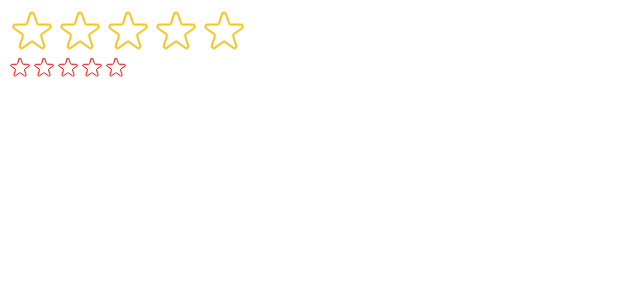
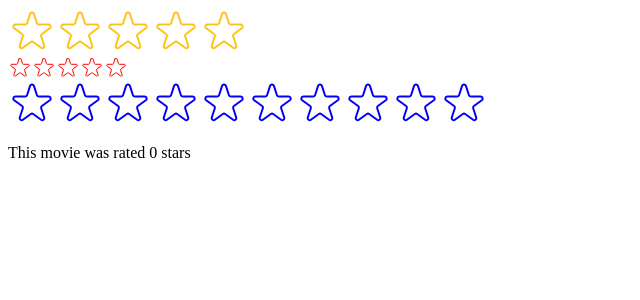
Before and after one commit to techtee19/use-popcorn, a React (Create React App) app: page / in a window 1280 px wide. Shown: the top 300 px of the page, without its empty margins (0-640 px from the left). Built offline with nearby package versions, Linux system fonts and the light colour scheme.

Commit message:
Add PropTypes validation to StarRating component and implement onSetRating callback

```diff
--- a/src/StarRating.js
+++ b/src/StarRating.js
@@ -1,4 +1,5 @@
 import { useState } from "react";
+import PropTypes from "prop-types";
 
 const containerStyle = {
   display: "flex",
@@ -10,18 +11,30 @@
   display: "flex",
 };
 
+StarRating.propTypes = {
+  maxRating: PropTypes.number,
+  defautlRating: PropTypes.number,
+  color: PropTypes.string,
+  size: PropTypes.number,
+  messages: PropTypes.array,
+  className: PropTypes.string,
+  onSetRating: PropTypes.func,
+};
+
 export default function StarRating({
   maxRating = 5,
   color = "#fcc419",
   size = 48,
   messages = [],
   defautlRating = 0,
+  onSetRating,
 }) {
   const [rating, setRating] = useState(defautlRating);
   const [tempRating, setTempRating] = useState(0);
 
   function handleRating(rating) {
     setRating(rating);
+    onSetRating(rating);
   }
 
   const textStyle = {
--- a/src/index.js
+++ b/src/index.js
@@ -1,8 +1,18 @@
-import React from "react";
+import React, { useState } from "react";
 import ReactDOM from "react-dom/client";
 // import "./index.css";
 // import App from "./App";
 import StarRating from "./StarRating";
+
+function Test() {
+  const [movieRating, setMovieRating] = useState(0);
+  return (
+    <div>
+      <StarRating color="blue" maxRating={10} onSetRating={setMovieRating} />
+      <p>This movie was rated {movieRating} stars</p>
+    </div>
+  );
+}
 
 const root = ReactDOM.createRoot(document.getElementById("root"));
 root.render(
@@ -17,7 +27,8 @@
       size={24}
       color="red"
       className="test"
-      defaultRating={1}
+      defaultRating={3}
     />
+    <Test />
   </React.StrictMode>
 );
```
